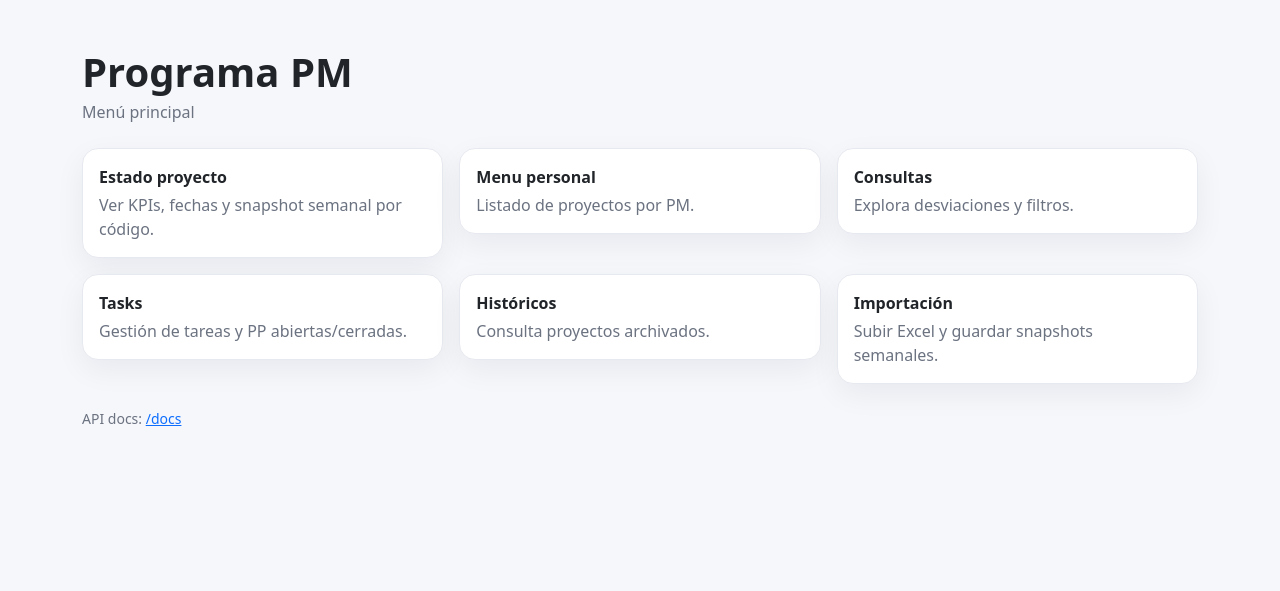
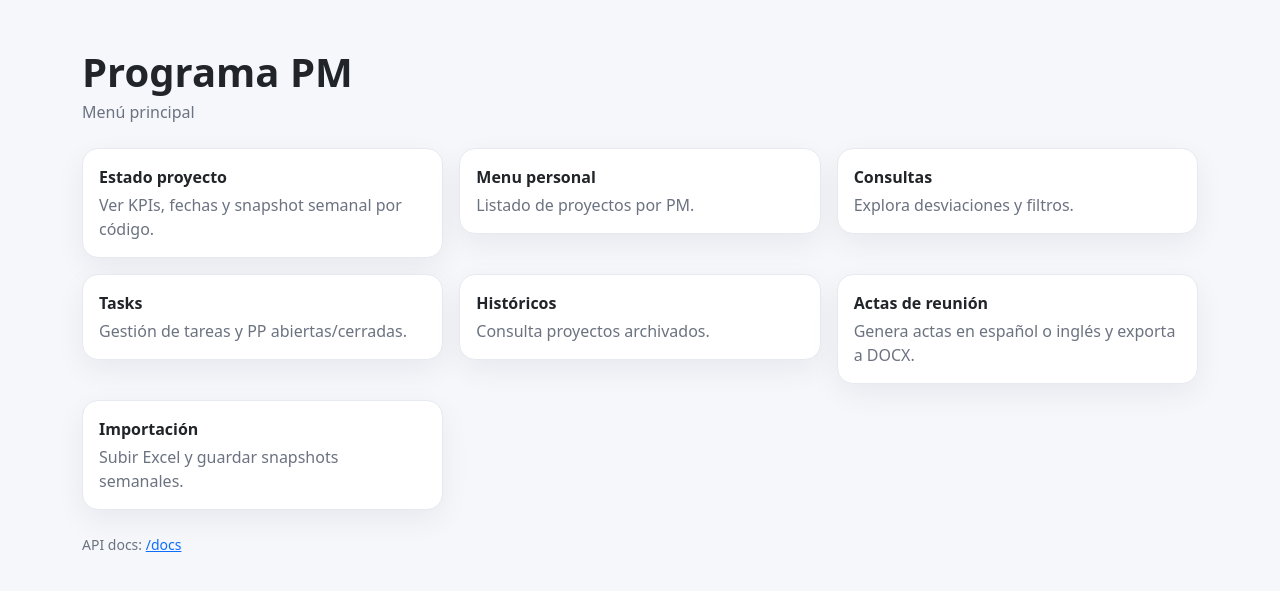
Before and after one commit to AlvaroAPPs/PM_APP, a FastAPI app: page / in a window 1280 px wide. Shown: the top 591 px of the page. Run offline with FastAPI, Linux system fonts and the light colour scheme; some libraries are stand-ins or nearby versions.

Commit message:
Add meeting minutes entry in main menu

```diff
--- a/templates/index.html
+++ b/templates/index.html
@@ -74,6 +74,17 @@
           </div>
         </a>
       </div>
+
+      <div class="col-12 col-md-6 col-lg-4">
+        <a class="text-decoration-none" href="/meeting-minutes">
+          <div class="card shadow-soft">
+            <div class="card-body">
+              <div class="fw-bold">Actas de reunión</div>
+              <div class="muted mt-1">Genera actas en español o inglés y exporta a DOCX.</div>
+            </div>
+          </div>
+        </a>
+      </div>
       <div class="col-12 col-md-6 col-lg-4">
         <a class="text-decoration-none" href="/importacion">
           <div class="card shadow-soft">
```
